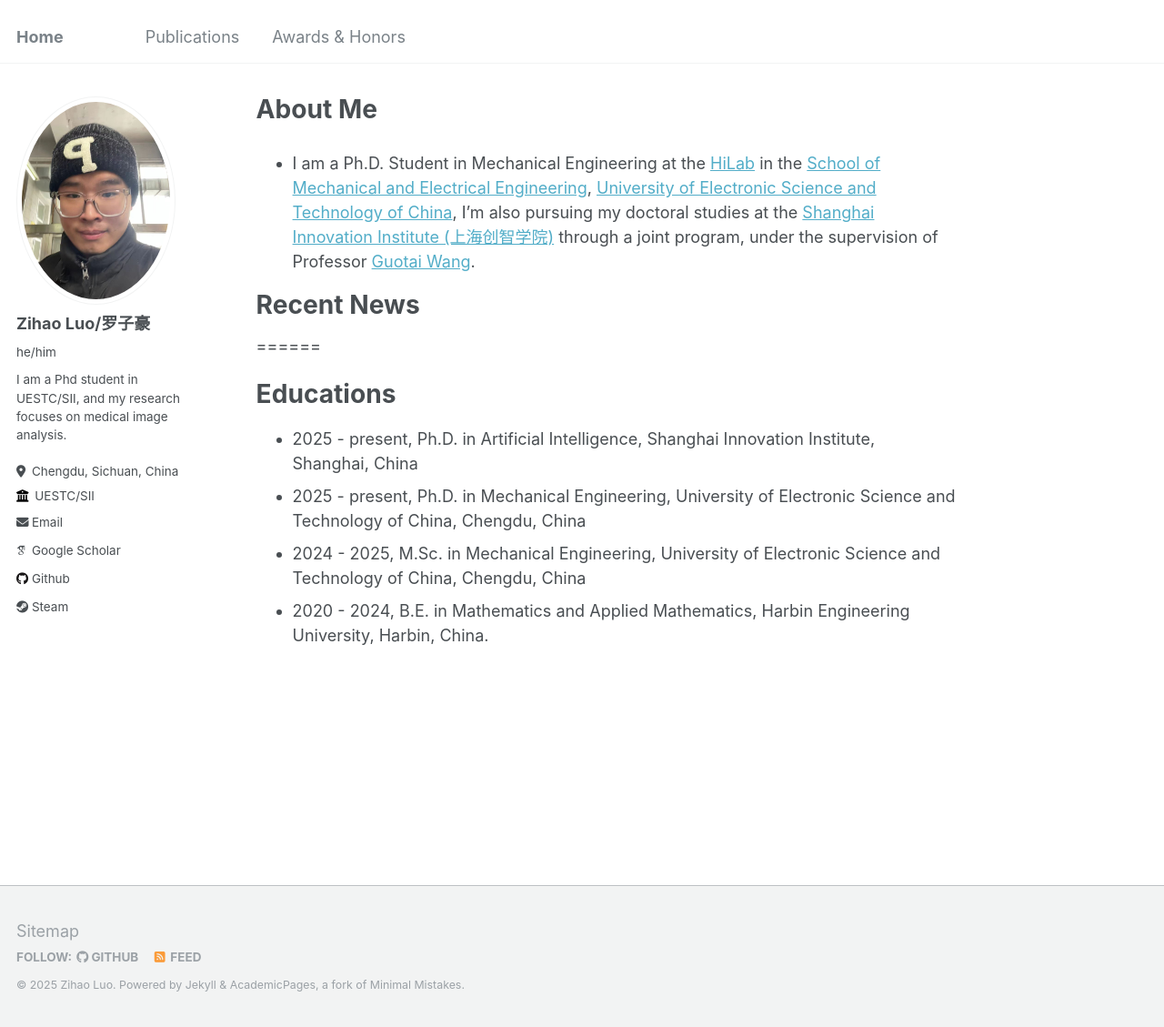
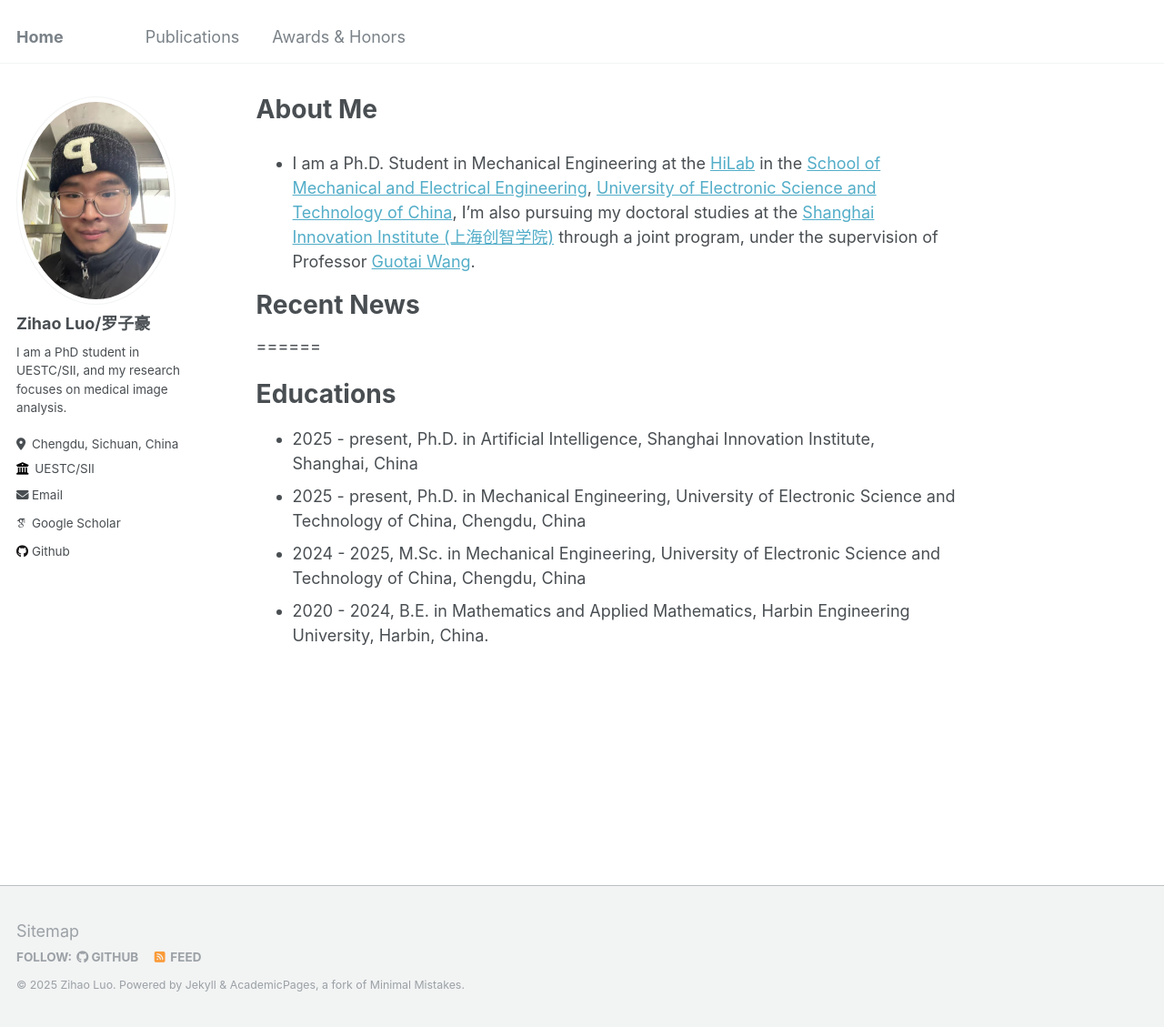
Before and after one commit to Zihaoluoh/zihaoluoh.github.io, a Jekyll site: the page built from _pages/about.md, in a window 1280 px wide and 1129 px high. Shown: the whole window at 91% size. Built offline with Jekyll 4.4.1, drawn with Linux system fonts in a browser that asks for light colours; some web fonts are replaced.

Commit message:
Update _config.yml

```diff
--- a/_config.yml
+++ b/_config.yml
@@ -23,8 +23,8 @@ author:
   # Biographic information
   avatar           : "profile.jpg"
   name             : "Zihao Luo/罗子豪"
-  pronouns         : "he/him"
-  bio              : "I am a Phd student in UESTC/SII, and my research focuses on medical image analysis."
+  pronouns         : # URL
+  bio              : "I am a PhD student in UESTC/SII, and my research focuses on medical image analysis."
   location         : "Chengdu, Sichuan, China"
   employer         : "UESTC/SII"
   uri              : # URL
@@ -62,7 +62,7 @@ author:
   medium           : # URL
   pinterest        : # Username
   soundcloud       : # Username
-  steam            : "smallbosser"
+  steam            : # Username
   telegram         : # URL
   tumblr           : # Username
   twitter          : # Username for X / Twitter
```
